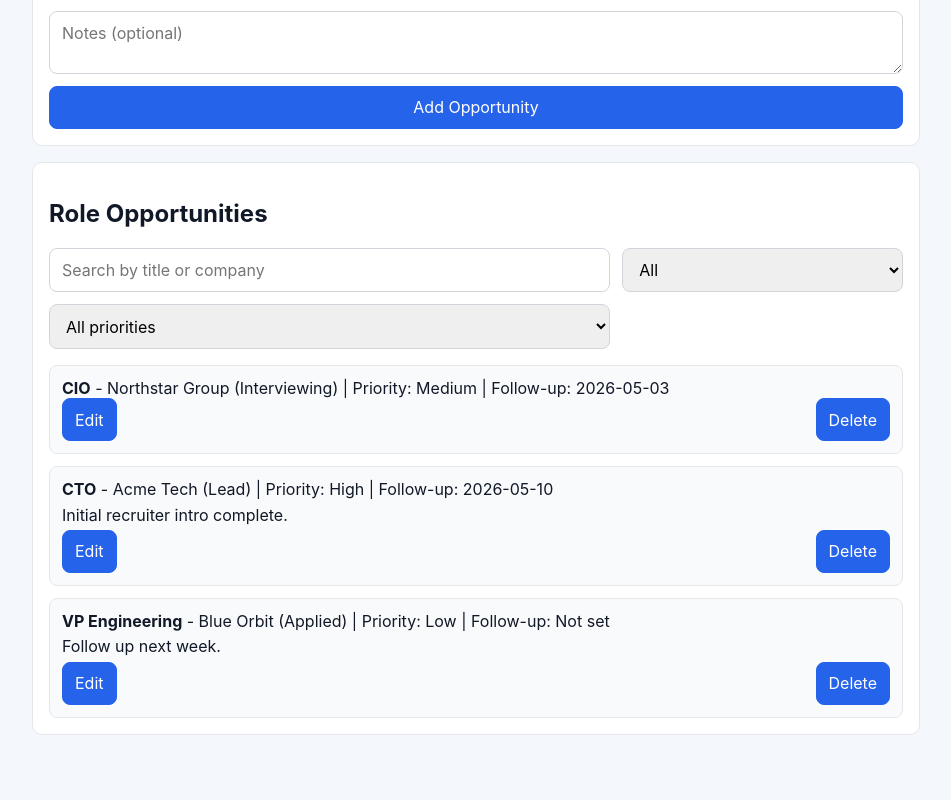
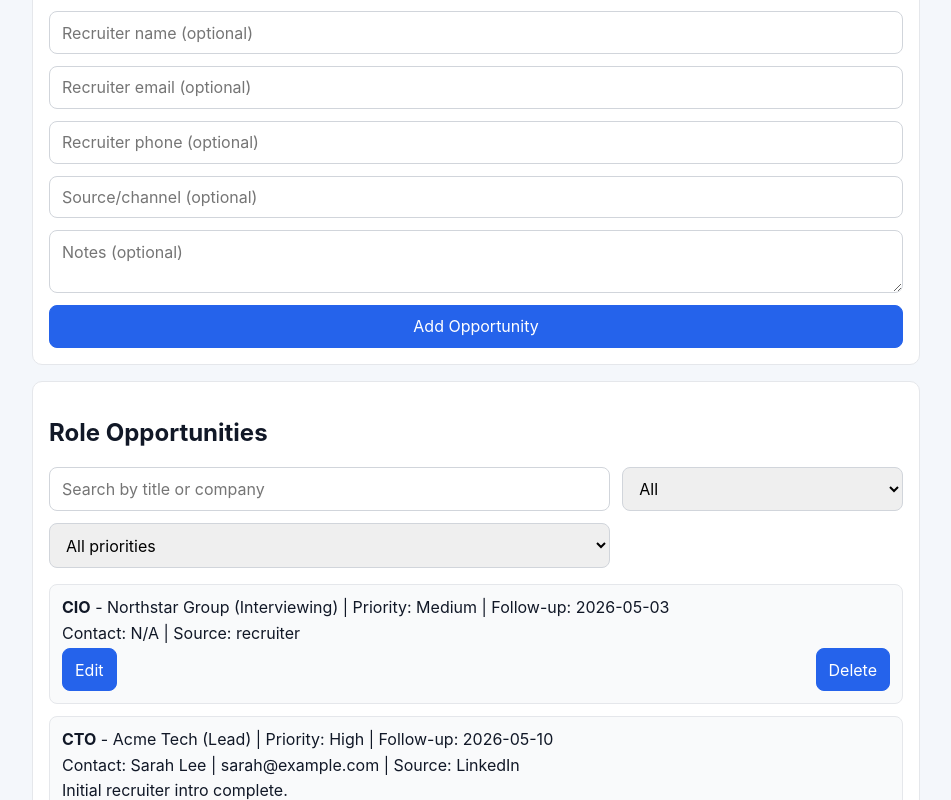
Before and after one commit to georgevlas/ai-role-tracker, a Next.js app: page / in a window 1280 px wide. Shown: the part 560-1360 px from the top of the page, without its empty margins (164-1115 px from the left). Built offline with nearby package versions, Linux system fonts and the light colour scheme.

Commit message:
Add recruiter contact details

```diff
--- a/app/page.tsx
+++ b/app/page.tsx
@@ -11,6 +11,10 @@ type Opportunity = {
   company: string;
   status: OpportunityStatus;
   priority: OpportunityPriority;
+  recruiterName: string;
+  recruiterEmail: string;
+  recruiterPhone: string;
+  sourceChannel: string;
   followUpDate: string;
   notes: string;
 };
@@ -31,6 +35,10 @@ const placeholderRoles: Opportunity[] = [
     company: "Acme Tech",
     status: "Lead",
     priority: "High",
+    recruiterName: "Sarah Lee",
+    recruiterEmail: "sarah@example.com",
+    recruiterPhone: "",
+    sourceChannel: "LinkedIn",
     followUpDate: "2026-05-10",
     notes: "Initial recruiter intro complete."
   },
@@ -40,6 +48,10 @@ const placeholderRoles: Opportunity[] = [
     company: "Northstar Group",
     status: "Interviewing",
     priority: "Medium",
+    recruiterName: "",
+    recruiterEmail: "",
+    recruiterPhone: "",
+    sourceChannel: "recruiter",
     followUpDate: "2026-05-03",
     notes: ""
   },
@@ -49,6 +61,10 @@ const placeholderRoles: Opportunity[] = [
     company: "Blue Orbit",
     status: "Applied",
     priority: "Low",
+    recruiterName: "",
+    recruiterEmail: "",
+    recruiterPhone: "",
+    sourceChannel: "direct application",
     followUpDate: "",
     notes: "Follow up next week."
   }
@@ -65,6 +81,10 @@ export default function HomePage() {
   const [company, setCompany] = useState("");
   const [status, setStatus] = useState<OpportunityStatus>("Lead");
   const [priority, setPriority] = useState<OpportunityPriority>("Medium");
+  const [recruiterName, setRecruiterName] = useState("");
+  const [recruiterEmail, setRecruiterEmail] = useState("");
+  const [recruiterPhone, setRecruiterPhone] = useState("");
+  const [sourceChannel, setSourceChannel] = useState("");
   const [followUpDate, setFollowUpDate] = useState("");
   const [notes, setNotes] = useState("");
   const [searchTerm, setSearchTerm] = useState("");
@@ -75,6 +95,10 @@ export default function HomePage() {
   const [editCompany, setEditCompany] = useState("");
   const [editStatus, setEditStatus] = useState<OpportunityStatus>("Lead");
   const [editPriority, setEditPriority] = useState<OpportunityPriority>("Medium");
+  const [editRecruiterName, setEditRecruiterName] = useState("");
+  const [editRecruiterEmail, setEditRecruiterEmail] = useState("");
+  const [editRecruiterPhone, setEditRecruiterPhone] = useState("");
+  const [editSourceChannel, setEditSourceChannel] = useState("");
   const [editFollowUpDate, setEditFollowUpDate] = useState("");
   const [editNotes, setEditNotes] = useState("");
   const [formError, setFormError] = useState("");
@@ -100,6 +124,10 @@ export default function HomePage() {
               company: item.company as string,
               status: item.status as OpportunityStatus,
               priority: normalizedPriority,
+              recruiterName: typeof item.recruiterName === "string" ? item.recruiterName : "",
+              recruiterEmail: typeof item.recruiterEmail === "string" ? item.recruiterEmail : "",
+              recruiterPhone: typeof item.recruiterPhone === "string" ? item.recruiterPhone : "",
+              sourceChannel: typeof item.sourceChannel === "string" ? item.sourceChannel : "",
               followUpDate: typeof item.followUpDate === "string" ? item.followUpDate : "",
               notes: typeof item.notes === "string" ? item.notes : ""
             };
@@ -135,6 +163,10 @@ export default function HomePage() {
       company: nextCompany,
       status,
       priority,
+      recruiterName: recruiterName.trim(),
+      recruiterEmail: recruiterEmail.trim(),
+      recruiterPhone: recruiterPhone.trim(),
+      sourceChannel: sourceChannel.trim(),
       followUpDate,
       notes: notes.trim()
     };
@@ -144,6 +176,10 @@ export default function HomePage() {
     setCompany("");
     setStatus("Lead");
     setPriority("Medium");
+    setRecruiterName("");
+    setRecruiterEmail("");
+    setRecruiterPhone("");
+    setSourceChannel("");
     setFollowUpDate("");
     setNotes("");
   }
@@ -162,6 +198,10 @@ export default function HomePage() {
     setEditCompany(item.company);
     setEditStatus(item.status);
     setEditPriority(item.priority);
+    setEditRecruiterName(item.recruiterName);
+    setEditRecruiterEmail(item.recruiterEmail);
+    setEditRecruiterPhone(item.recruiterPhone);
+    setEditSourceChannel(item.sourceChannel);
     setEditFollowUpDate(item.followUpDate);
     setEditNotes(item.notes);
   }
@@ -184,6 +224,10 @@ export default function HomePage() {
               company: nextCompany,
               status: editStatus,
               priority: editPriority,
+              recruiterName: editRecruiterName.trim(),
+              recruiterEmail: editRecruiterEmail.trim(),
+              recruiterPhone: editRecruiterPhone.trim(),
+              sourceChannel: editSourceChannel.trim(),
               followUpDate: editFollowUpDate,
               notes: editNotes.trim()
             }
@@ -266,6 +310,27 @@ export default function HomePage() {
             type="date"
             value={followUpDate}
             onChange={(event) => setFollowUpDate(event.target.value)}
+          />
+          <input
+            placeholder="Recruiter name (optional)"
+            value={recruiterName}
+            onChange={(event) => setRecruiterName(event.target.value)}
+          />
+          <input
+            type="email"
+            placeholder="Recruiter email (optional)"
+            value={recruiterEmail}
+            onChange={(event) => setRecruiterEmail(event.target.value)}
+          />
+          <input
+            placeholder="Recruiter phone (optional)"
+            value={recruiterPhone}
+            onChange={(event) => setRecruiterPhone(event.target.value)}
+          />
+          <input
+            placeholder="Source/channel (optional)"
+            value={sourceChannel}
+            onChange={(event) => setSourceChannel(event.target.value)}
           />
           <textarea
             placeholder="Notes (optional)"
@@ -362,6 +427,27 @@ export default function HomePage() {
                     value={editFollowUpDate}
                     onChange={(event) => setEditFollowUpDate(event.target.value)}
                   />
+                  <input
+                    placeholder="Recruiter name (optional)"
+                    value={editRecruiterName}
+                    onChange={(event) => setEditRecruiterName(event.target.value)}
+                  />
+                  <input
+                    type="email"
+                    placeholder="Recruiter email (optional)"
+                    value={editRecruiterEmail}
+                    onChange={(event) => setEditRecruiterEmail(event.target.value)}
+                  />
+                  <input
+                    placeholder="Recruiter phone (optional)"
+                    value={editRecruiterPhone}
+                    onChange={(event) => setEditRecruiterPhone(event.target.value)}
+                  />
+                  <input
+                    placeholder="Source/channel (optional)"
+                    value={editSourceChannel}
+                    onChange={(event) => setEditSourceChannel(event.target.value)}
+                  />
                   <textarea value={editNotes} onChange={(event) => setEditNotes(event.target.value)} />
                   <div className="row">
                     <button type="button" onClick={() => handleSaveEdit(role.id)}>
@@ -377,6 +463,14 @@ export default function HomePage() {
                 <>
                   <strong>{role.title}</strong> - {role.company} ({role.status}) | Priority:{" "}
                   {role.priority} | Follow-up: {role.followUpDate || "Not set"}
+                  {role.recruiterName || role.recruiterEmail || role.recruiterPhone || role.sourceChannel ? (
+                    <p>
+                      Contact: {role.recruiterName || "N/A"}
+                      {role.recruiterEmail ? ` | ${role.recruiterEmail}` : ""}
+                      {role.recruiterPhone ? ` | ${role.recruiterPhone}` : ""}
+                      {role.sourceChannel ? ` | Source: ${role.sourceChannel}` : ""}
+                    </p>
+                  ) : null}
                   {role.notes ? <p>{role.notes}</p> : null}
                   <div className="row">
                     <button type="button" onClick={() => startEdit(role)}>
```
